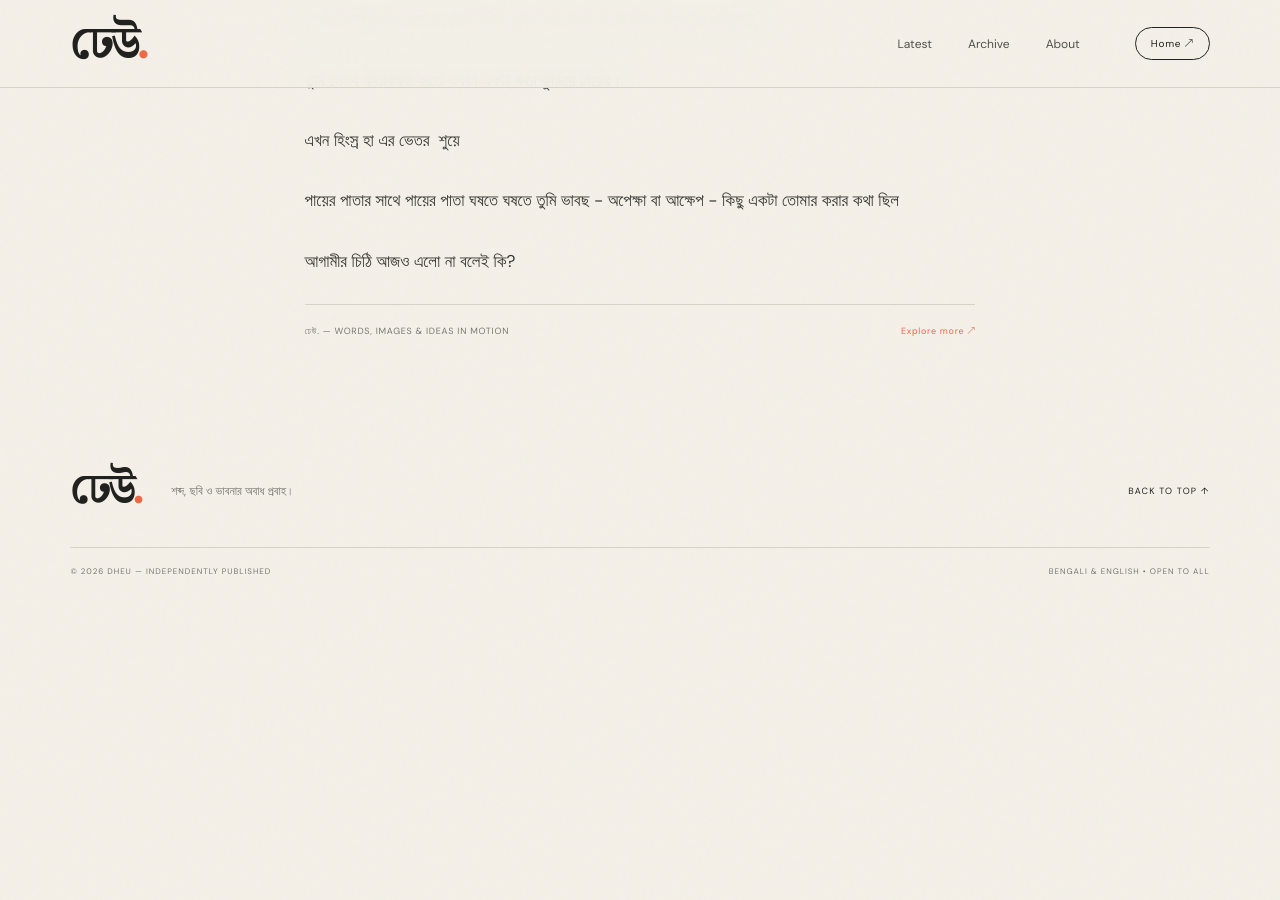
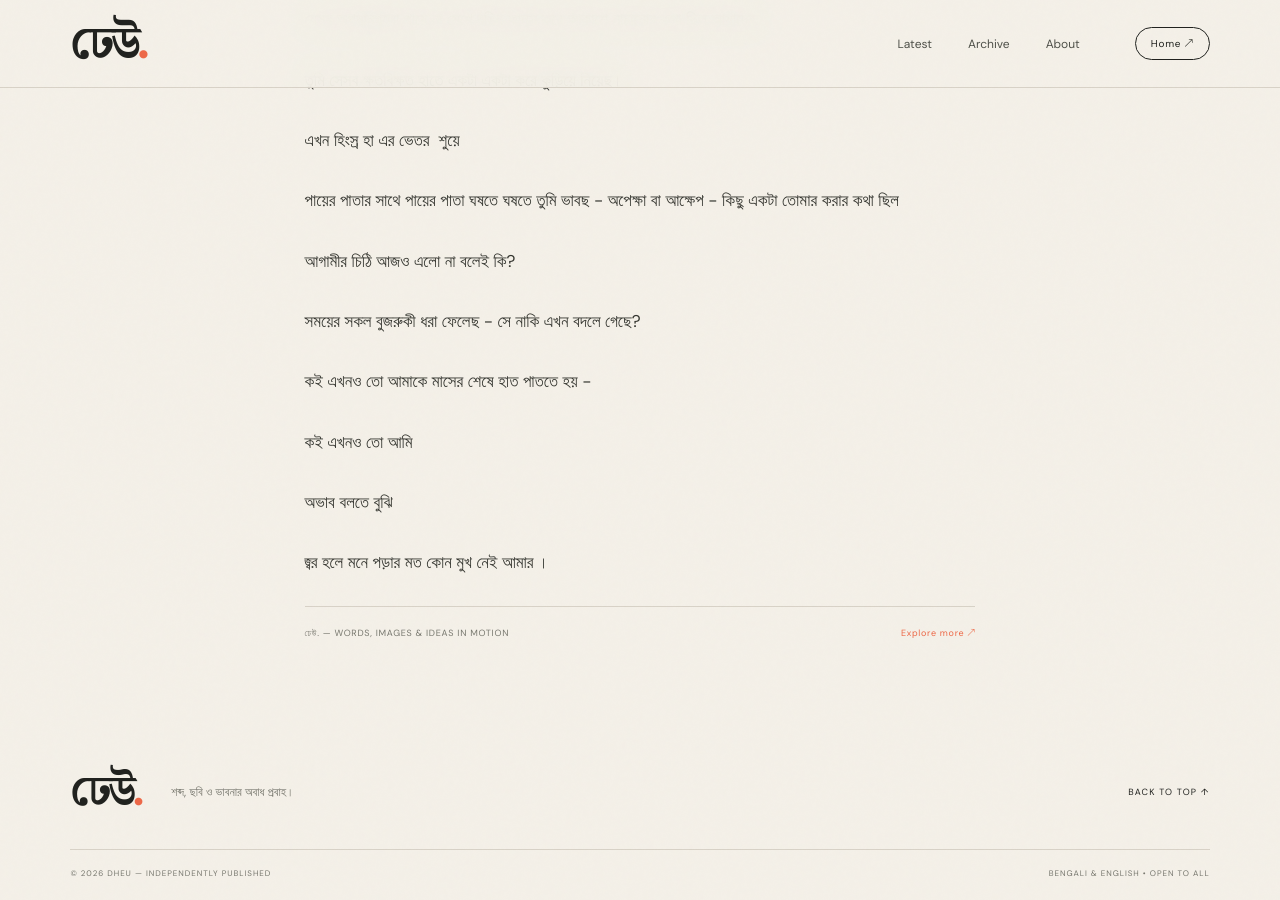
Before and after one commit to Dheu50/DHEU, a Jekyll site: the page built from content/_publications/Arpita.md, in a window 1280 px wide and 900 px high, scrolled down 887 px. Built offline with Jekyll 4.4.1, drawn with Linux system fonts in a browser that asks for light colours; some web fonts are replaced; before the commit the page ends 1485 px from its top, so only the background shows below that.

Commit message:
Update content/_publications/Arpita.md (via Pages CMS)

```diff
--- a/content/_publications/Arpita.md
+++ b/content/_publications/Arpita.md
@@ -16,7 +16,6 @@ featured: false
 
 তুমি বুঝতে পারো তোমার আশপাশ এখন ঠিক কতটা ফাঁকা।
 
-
 আর যেকটা মুখচোরা দুপুর তুমি বাঁচিয়ে রেখেছিলে
 
 অবসরে খুলে দেখবে বলে তারাও বেইমানি করেছে তোমার সাথে -
@@ -31,5 +30,17 @@ featured: false
 
 পায়ের পাতার সাথে পায়ের পাতা ঘষতে ঘষতে তুমি ভাবছ - অপেক্ষা বা আক্ষেপ - কিছু একটা তোমার করার কথা ছিল
 
+আগামীর চিঠি আজও এলো না বলেই কি?
 
-আগামীর চিঠি আজও এলো না বলেই কি?
+
+
+
+সময়ের সকল বুজরুকী ধরা ফেলেছ - সে নাকি এখন বদলে গেছে?
+
+কই এখনও তো আমাকে মাসের শেষে হাত পাততে হয় -
+
+কই এখনও তো আমি
+
+অভাব বলতে বুঝি
+
+জ্বর হলে মনে পড়ার মত কোন মুখ নেই আমার ।
```
